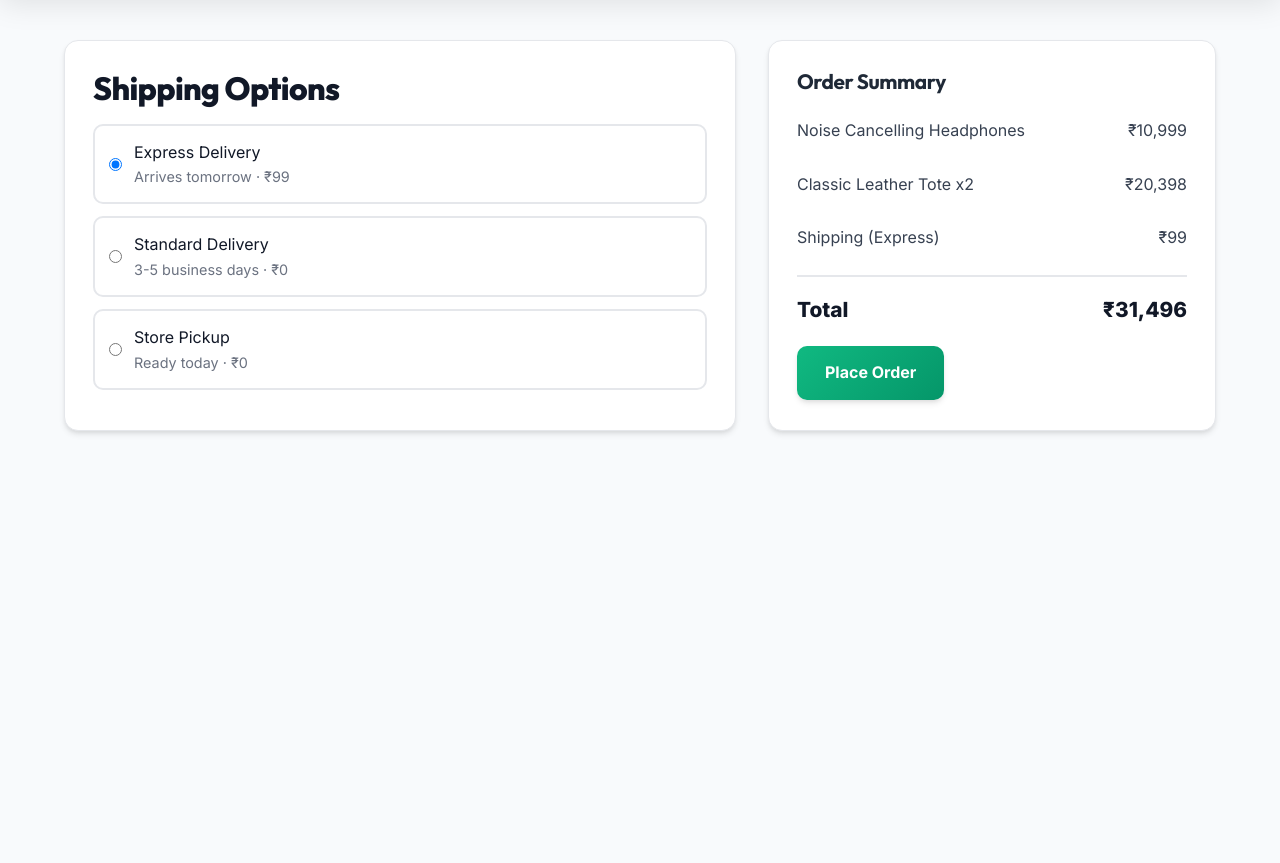
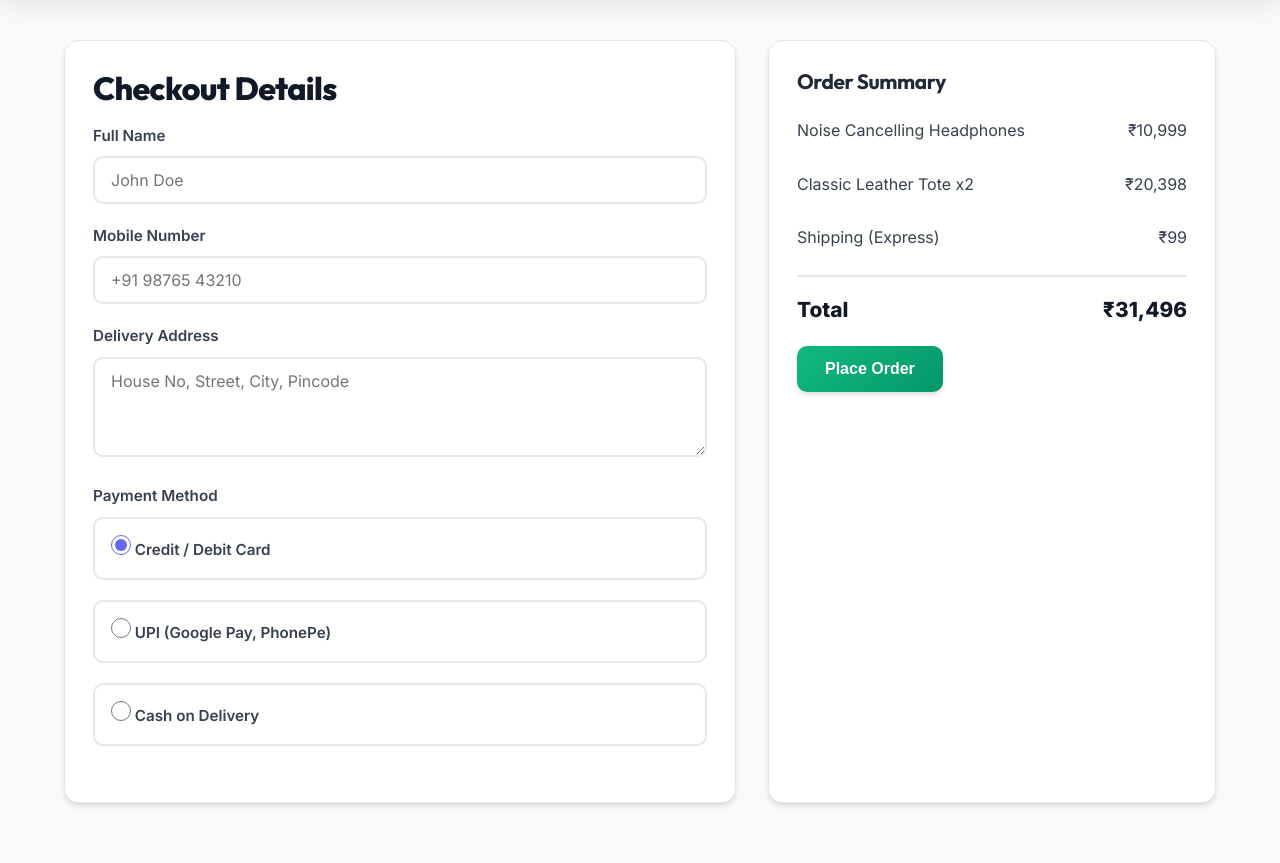
Before and after one commit to Himansh101/cybercom-internship, a PHP site: page /html/checkout.html in a window 1280 px wide. Shown: the part 77-940 px from the top of the page. Before the commit the page ends 511 px from the top, so only its background shows below. Run offline with PHP 8.4, Linux system fonts and the light colour scheme.

Commit message:
folder structure correction and checkout page form product delivery addition

```diff
--- a/easyCart/checkout.html
+++ /dev/null
@@ -1,62 +0,0 @@
-<!doctype html>
-<html lang="en">
-
-<head>
-  <meta charset="UTF-8">
-  <meta name="viewport" content="width=device-width, initial-scale=1.0">
-  <title>EasyCart | Checkout</title>
-  <link rel="preconnect" href="https://fonts.googleapis.com">
-  <link rel="preconnect" href="https://fonts.gstatic.com" crossorigin>
-  <link rel="stylesheet" href="styles.css">
-</head>
-
-<body class="page-site checkout">
-  <header>
-    <div class="logo">EasyCart</div>
-    <nav>
-      <a href="index.html">Home</a>
-      <a href="plp.html">Products</a>
-      <a href="cart.html">Cart</a>
-      <a href="orders.html">My Orders</a>
-      <a href="login.html">Login</a>
-    </nav>
-  </header>
-
-  <main>
-    <section>
-      <h1>Shipping Options</h1>
-      <label class="option">
-        <input type="radio" name="shipping" checked>
-        <div>
-          <div>Express Delivery</div>
-          <div class="subtext">Arrives tomorrow · ₹99</div>
-        </div>
-      </label>
-      <label class="option">
-        <input type="radio" name="shipping">
-        <div>
-          <div>Standard Delivery</div>
-          <div class="subtext">3-5 business days · ₹0</div>
-        </div>
-      </label>
-      <label class="option">
-        <input type="radio" name="shipping">
-        <div>
-          <div>Store Pickup</div>
-          <div class="subtext">Ready today · ₹0</div>
-        </div>
-      </label>
-    </section>
-
-    <aside>
-      <h2>Order Summary</h2>
-      <div class="row"><span>Noise Cancelling Headphones</span><span>₹10,999</span></div>
-      <div class="row"><span>Classic Leather Tote x2</span><span>₹20,398</span></div>
-      <div class="row"><span>Shipping (Express)</span><span>₹99</span></div>
-      <div class="row total"><span>Total</span><span>₹31,496</span></div>
-      <a class="btn btn-success" href="orders.html">Place Order</a>
-    </aside>
-  </main>
-</body>
-
-</html>
--- a/easyCart/cart.html
+++ b/easyCart/html/cart.html
@@ -7,14 +7,14 @@
   <title>EasyCart | Cart</title>
   <link rel="preconnect" href="https://fonts.googleapis.com">
   <link rel="preconnect" href="https://fonts.gstatic.com" crossorigin>
-  <link rel="stylesheet" href="styles.css">
+  <link rel="stylesheet" href="./../styles.css">
 </head>
 
 <body class="page-site cart">
   <header>
     <div class="logo">EasyCart</div>
     <nav>
-      <a href="index.html">Home</a>
+      <a href="./../index.html">Home</a>
       <a href="plp.html">Products</a>
       <a href="cart.html" class="active">Cart</a>
       <a href="orders.html">My Orders</a>
--- /dev/null
+++ b/easyCart/html/checkout.html
@@ -0,0 +1,75 @@
+<!doctype html>
+<html lang="en">
+
+<head>
+  <meta charset="UTF-8">
+  <meta name="viewport" content="width=device-width, initial-scale=1.0">
+  <title>EasyCart | Checkout</title>
+  <link rel="preconnect" href="https://fonts.googleapis.com">
+  <link rel="preconnect" href="https://fonts.gstatic.com" crossorigin>
+  <link rel="stylesheet" href="./../styles.css">
+</head>
+
+<body class="page-site checkout">
+  <header>
+    <div class="logo">EasyCart</div>
+    <nav>
+      <a href="./../index.html">Home</a>
+      <a href="plp.html">Products</a>
+      <a href="cart.html">Cart</a>
+      <a href="orders.html">My Orders</a>
+      <a href="login.html">Login</a>
+    </nav>
+  </header>
+
+  <main>
+    <section>
+      <h1>Checkout Details</h1>
+      <form action="orders.html" id="checkout-form">
+        <div class="form-group">
+          <label for="name">Full Name</label>
+          <input type="text" id="name" name="name" placeholder="John Doe" required>
+        </div>
+
+        <div class="form-group">
+          <label for="mobile">Mobile Number</label>
+          <input type="tel" id="mobile" name="mobile" placeholder="+91 98765 43210" required>
+        </div>
+
+        <div class="form-group">
+          <label for="address">Delivery Address</label>
+          <textarea id="address" name="address" placeholder="House No, Street, City, Pincode" required></textarea>
+        </div>
+
+        <div class="form-group">
+          <label>Payment Method</label>
+          <div class="radio-group">
+            <label class="radio-option">
+              <input type="radio" name="payment" value="card" checked>
+              <span>Credit / Debit Card</span>
+            </label>
+            <label class="radio-option">
+              <input type="radio" name="payment" value="upi">
+              <span>UPI (Google Pay, PhonePe)</span>
+            </label>
+            <label class="radio-option">
+              <input type="radio" name="payment" value="cod">
+              <span>Cash on Delivery</span>
+            </label>
+          </div>
+        </div>
+      </form>
+    </section>
+
+    <aside>
+      <h2>Order Summary</h2>
+      <div class="row"><span>Noise Cancelling Headphones</span><span>₹10,999</span></div>
+      <div class="row"><span>Classic Leather Tote x2</span><span>₹20,398</span></div>
+      <div class="row"><span>Shipping (Express)</span><span>₹99</span></div>
+      <div class="row total"><span>Total</span><span>₹31,496</span></div>
+      <button class="btn btn-success" type="submit" form="checkout-form">Place Order</button>
+    </aside>
+  </main>
+</body>
+
+</html>
--- a/easyCart/login.html
+++ b/easyCart/html/login.html
@@ -7,7 +7,7 @@
   <title>EasyCart | Login</title>
   <link rel="preconnect" href="https://fonts.googleapis.com">
   <link rel="preconnect" href="https://fonts.gstatic.com" crossorigin>
-  <link rel="stylesheet" href="styles.css">
+  <link rel="stylesheet" href="./../styles.css">
 </head>
 
 <body class="page-auth page-login">
@@ -20,7 +20,7 @@
       <label for="password">Password</label>
       <input id="password" type="password" placeholder="••••••••" required>
 
-      <button class="btn btn-primary" type="submit">Sign In</button>
+      <button class="btn btn-success" type="submit">Sign In</button>
     </form>
     <p class="auth-meta">New to EasyCart? <a href="signup.html">Create account</a></p>
   </div>
--- a/easyCart/orders.html
+++ b/easyCart/html/orders.html
@@ -7,7 +7,7 @@
   <title>EasyCart | My Orders</title>
   <link rel="preconnect" href="https://fonts.googleapis.com">
   <link rel="preconnect" href="https://fonts.gstatic.com" crossorigin>
-  <link rel="stylesheet" href="styles.css">
+  <link rel="stylesheet" href="./../styles.css">
 </head>
 
 <body class="page-site orders">
@@ -15,7 +15,7 @@
     <div class="logo">EasyCart</div>
     <button class="menu-toggle" aria-label="Toggle Menu">☰</button>
     <nav>
-      <a href="index.html">Home</a>
+      <a href="./../index.html">Home</a>
       <a href="plp.html">Products</a>
       <a href="cart.html">Cart</a>
       <a href="orders.html" class="active">My Orders</a>
--- a/easyCart/pdp.html
+++ b/easyCart/html/pdp.html
@@ -7,14 +7,14 @@
   <title>EasyCart | Product Detail</title>
   <link rel="preconnect" href="https://fonts.googleapis.com">
   <link rel="preconnect" href="https://fonts.gstatic.com" crossorigin>
-  <link rel="stylesheet" href="styles.css">
+  <link rel="stylesheet" href="./../styles.css">
 </head>
 
 <body class="page-site pdp">
   <header>
     <div class="logo">EasyCart</div>
     <nav>
-      <a href="index.html">Home</a>
+      <a href="./../index.html">Home</a>
       <a href="plp.html">Products</a>
       <a href="cart.html">Cart</a>
       <a href="orders.html">My Orders</a>
@@ -26,7 +26,7 @@
     <a href="plp.html" class="back-btn">Back to Products</a>
     <div class="layout">
       <div class="gallery">
-        <img src="images/noiseCancelHeadphones.png" alt="Noise Cancelling Headphones">
+        <img src="./../images/noiseCancelHeadphones.png" alt="Noise Cancelling Headphones">
       </div>
       <div>
         <h1>Noise Cancelling Headphones</h1>
--- a/easyCart/signup.html
+++ b/easyCart/html/signup.html
@@ -7,7 +7,7 @@
   <title>EasyCart | Signup</title>
   <link rel="preconnect" href="https://fonts.googleapis.com">
   <link rel="preconnect" href="https://fonts.gstatic.com" crossorigin>
-  <link rel="stylesheet" href="styles.css">
+  <link rel="stylesheet" href="./../styles.css">
 </head>
 
 <body class="page-auth page-signup">
--- a/easyCart/styles.css
+++ b/easyCart/styles.css
@@ -868,6 +868,78 @@ tbody tr:hover {
     color: #1e40af;
 }
 
+/* ---------- Forms ---------- */
+.form-group {
+    margin-bottom: 20px;
+}
+
+.form-group label {
+    display: block;
+    margin-bottom: 8px;
+    font-weight: 600;
+    color: var(--color-gray-700);
+    font-size: 0.95rem;
+}
+
+input[type="text"],
+input[type="email"],
+input[type="tel"],
+input[type="number"],
+textarea,
+select {
+    width: 100%;
+    padding: 12px 16px;
+    border: 2px solid var(--color-gray-200);
+    border-radius: var(--radius-md);
+    font-family: inherit;
+    font-size: 1rem;
+    color: var(--color-gray-900);
+    background: var(--bg-primary);
+    transition: all var(--transition-base);
+}
+
+input:focus,
+textarea:focus,
+select:focus {
+    outline: none;
+    border-color: var(--color-primary-start);
+    box-shadow: 0 0 0 3px rgba(99, 102, 241, 0.1);
+}
+
+textarea {
+    min-height: 100px;
+    resize: vertical;
+}
+
+/* Radio Group Styling */
+.radio-group {
+    display: flex;
+    flex-direction: column;
+    gap: 12px;
+}
+
+.radio-option {
+    display: flex;
+    align-items: center;
+    gap: 12px;
+    padding: 16px;
+    border: 2px solid var(--color-gray-200);
+    border-radius: var(--radius-md);
+    cursor: pointer;
+    transition: all var(--transition-base);
+}
+
+.radio-option:hover {
+    border-color: var(--color-primary-start);
+    background: rgba(99, 102, 241, 0.05);
+}
+
+.radio-option input[type="radio"] {
+    width: 20px;
+    height: 20px;
+    accent-color: var(--color-primary-start);
+}
+
 /* ---------- Auth Pages (Login/Signup) ---------- */
 .page-auth {
     display: flex;
```
Also changed, not shown: easyCart/html/plp.html (renamed from easyCart/plp.html, +17 -17 lines), easyCart/index.html (+5 -5 lines).
